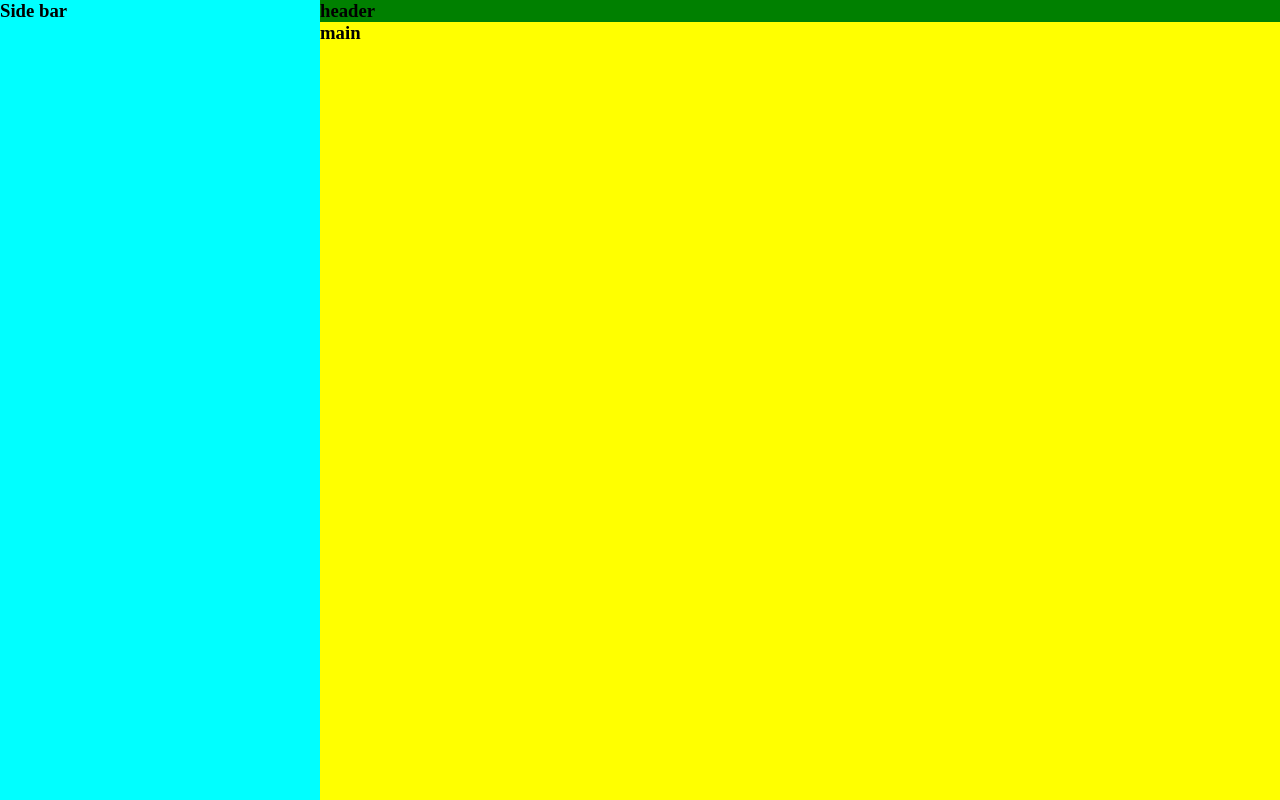
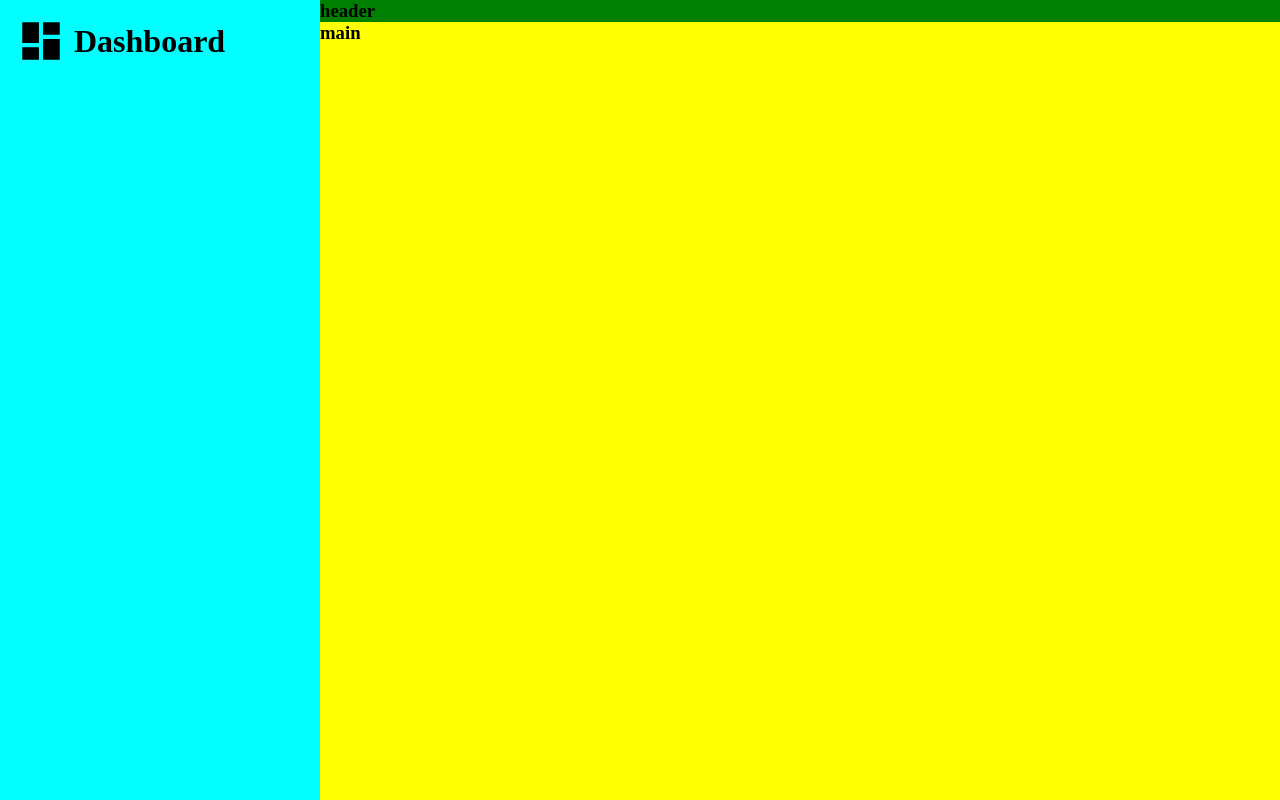
Before and after one commit to OlgaMinaievaWebDev/Admin-Dashboard, a plain HTML site: page index.html in a window 1280 px wide. Drawn offline with Linux system fonts and the light colour scheme.

Commit message:
svg added, title added

```diff
--- a/index.html
+++ b/index.html
@@ -1,16 +1,22 @@
 <!DOCTYPE html>
 <html lang="en">
   <head>
- <meta charset="UTF-8">
- <meta name="viewport" content="width=device-width, initial-scale=1.0">
- <link rel="stylesheet" href="style.css">
+    <meta charset="UTF-8" />
+    <meta name="viewport" content="width=device-width, initial-scale=1.0" />
+    <script
+      src="https://kit.fontawesome.com/8d7bb5f562.js"
+      crossorigin="anonymous"
+    ></script>
+    <link rel="stylesheet" href="style.css" />
     <title>Admin Dashboard</title>
   </head>
   <body>
     <div class="dashboard">
       <div class="sidebar">
-   <h3>Side bar</h3>
-
+        <div class="title">
+          <img src="./resources/icons/dashboard.svg" alt="dashboard-icon" />
+          <h1>Dashboard</h1>
+        </div>
       </div>
       <div class="header">
         <h3>header</h3>
--- a/style.css
+++ b/style.css
@@ -22,6 +22,17 @@
 .sidebar {
   background-color: aqua;
   grid-area: side;
+  padding: 1rem;
+}
+
+.sidebar img {
+  max-width: 50px;
+  margin-right: 0.5rem;
+}
+
+.title {
+  display: flex;
+  align-items: center;
 }
 
 .main-content {
```
Also changed, not shown: resources/icons/dashboard.svg (added). Lines whose indentation alone changed are shown as unchanged.
